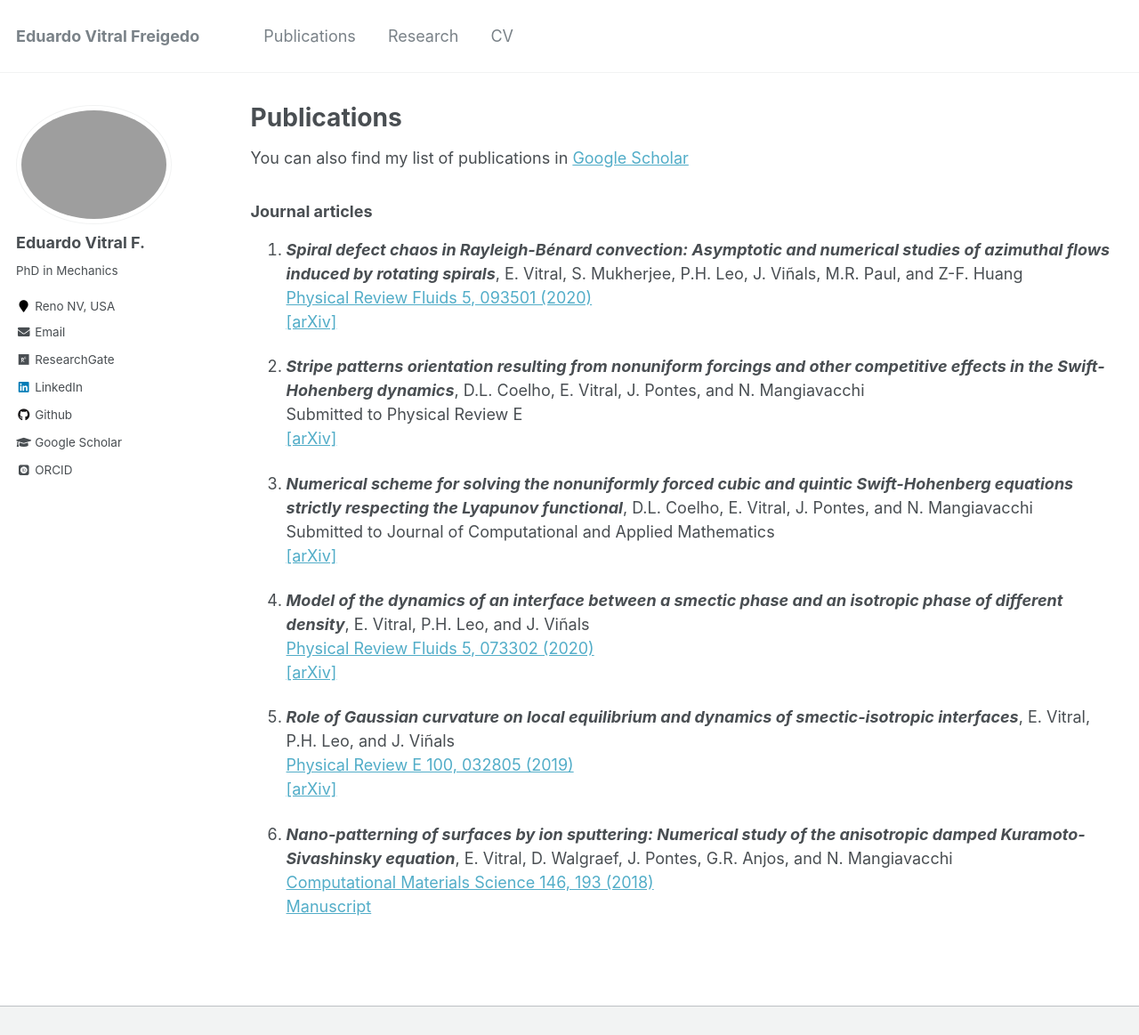
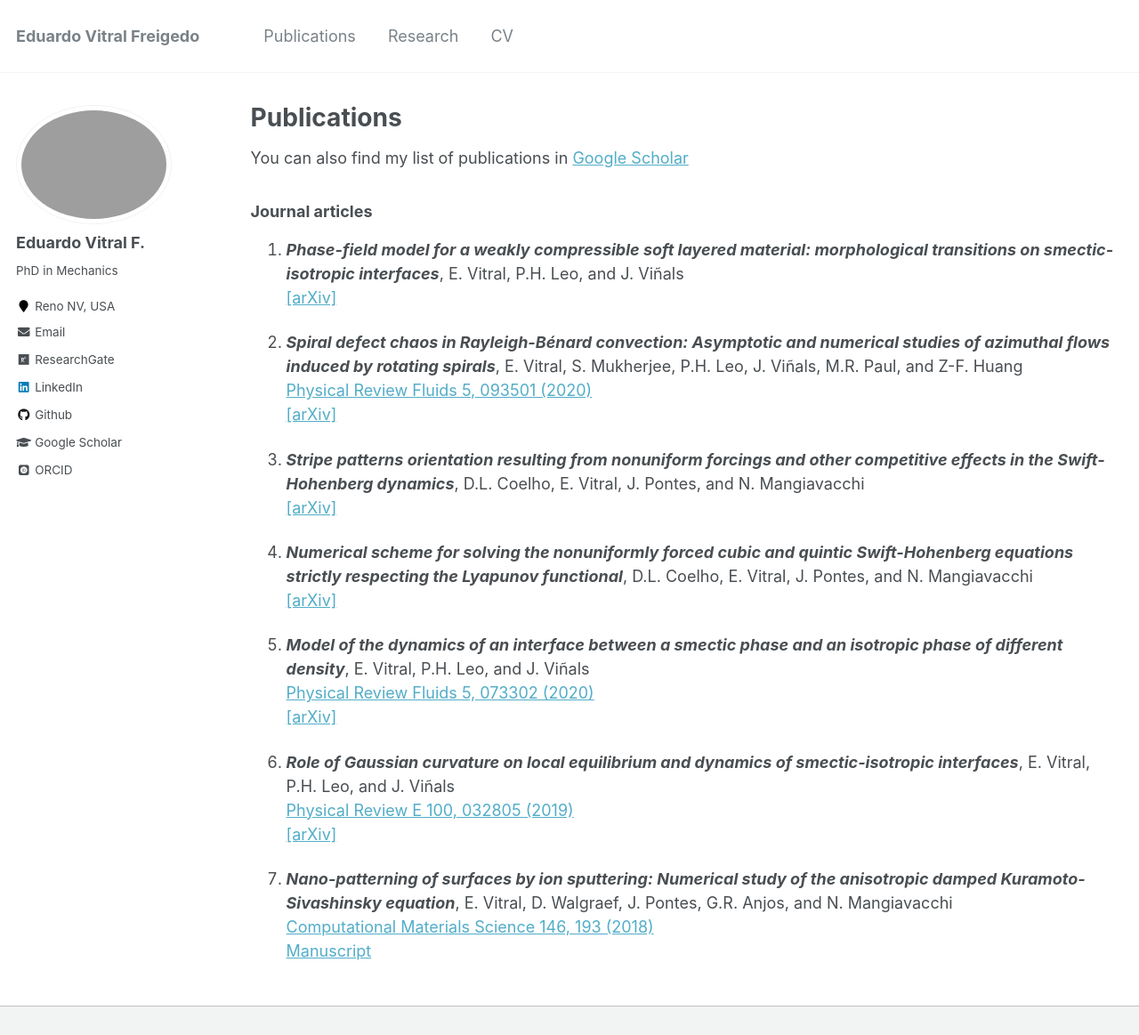
Before and after one commit to evitral/evitral.github.io, a Jekyll site: the page built from _pages/publications.md, in a window 1280 px wide and 1303 px high, cut to the strip 0-1163 px from the top of the window. Shown: the whole strip at 89% size. Built offline with Jekyll 4.4.1, drawn with Linux system fonts in a browser that asks for light colours; some web fonts are replaced.

Commit message:
new preprint

```diff
--- a/_pages/publications.md
+++ b/_pages/publications.md
@@ -21,33 +21,35 @@ You can also find my list of publications in [Google Scholar](https://scholar.go
 
 ### Journal articles
 
-1. _**Spiral defect chaos in Rayleigh-Bénard convection: Asymptotic and numerical studies of azimuthal flows induced by rotating spirals**_,
+1. _**Phase-field model for a weakly compressible soft layered material: morphological transitions on smectic-isotropic interfaces**_,
+E.&#160;Vitral, P.H.&#160;Leo, and J.&#160;Viñals <br />
+[[arXiv]](https://arxiv.org/abs/2103.16734)
+
+2. _**Spiral defect chaos in Rayleigh-Bénard convection: Asymptotic and numerical studies of azimuthal flows induced by rotating spirals**_,
 E.&#160;Vitral, S.&#160;Mukherjee, P.H.&#160;Leo, J.&#160;Viñals, M.R.&#160;Paul, and Z-F.&#160;Huang <br />
 [Physical Review Fluids 5, 093501 (2020)](https://journals.aps.org/prfluids/abstract/10.1103/PhysRevFluids.5.093501) <br />
 [[arXiv]](https://arxiv.org/abs/2006.00147)
 
-2. _**Stripe patterns orientation resulting from nonuniform forcings
+3. _**Stripe patterns orientation resulting from nonuniform forcings
 and other competitive effects in the Swift-Hohenberg dynamics**_,
 D.L.&#160;Coelho, E.&#160;Vitral, J.&#160;Pontes, and N.&#160;Mangiavacchi <br />
-Submitted to Physical Review E <br />
 [[arXiv]](https://arxiv.org/abs/2008.00319)
 
-3. _**Numerical scheme for solving the nonuniformly forced cubic and quintic Swift-Hohenberg equations strictly respecting the Lyapunov functional**_,
+4. _**Numerical scheme for solving the nonuniformly forced cubic and quintic Swift-Hohenberg equations strictly respecting the Lyapunov functional**_,
 D.L.&#160;Coelho, E.&#160;Vitral, J.&#160;Pontes, and N.&#160;Mangiavacchi <br />
-Submitted to Journal of Computational and Applied Mathematics <br />
 [[arXiv]](https://arxiv.org/abs/2007.16080)
 
-4. _**Model of the dynamics of an interface between a smectic phase and an isotropic phase of different density**_,
+5. _**Model of the dynamics of an interface between a smectic phase and an isotropic phase of different density**_,
 E.&#160;Vitral, P.H.&#160;Leo, and J.&#160;Viñals <br />
 [Physical Review Fluids 5, 073302 (2020)](https://journals.aps.org/prfluids/abstract/10.1103/PhysRevFluids.5.073302) <br />
 [[arXiv]](https://arxiv.org/abs/2007.15804)
 
-5. _**Role of Gaussian curvature on local equilibrium and dynamics of smectic-isotropic interfaces**_,
+6. _**Role of Gaussian curvature on local equilibrium and dynamics of smectic-isotropic interfaces**_,
 E.&#160;Vitral, P.H.&#160;Leo, and J.&#160;Viñals <br />
 [Physical Review E 100, 032805 (2019)](https://journals.aps.org/pre/abstract/10.1103/PhysRevE.100.032805) <br />
 [[arXiv]](https://arxiv.org/abs/1910.00488)
 
-6. _**Nano-patterning of surfaces by ion sputtering: Numerical study of the anisotropic damped Kuramoto-Sivashinsky equation**_,
+7. _**Nano-patterning of surfaces by ion sputtering: Numerical study of the anisotropic damped Kuramoto-Sivashinsky equation**_,
 E.&#160;Vitral, D.&#160;Walgraef, J.&#160;Pontes, G.R.&#160;Anjos, and N.&#160;Mangiavacchi <br />
 [Computational Materials Science 146, 193 (2018)](https://www.sciencedirect.com/science/article/abs/pii/S0927025618300405) <br />
 [Manuscript](https://evitral.github.io/files/sputDKS.pdf)
```
Also changed, not shown: 2 other files.
